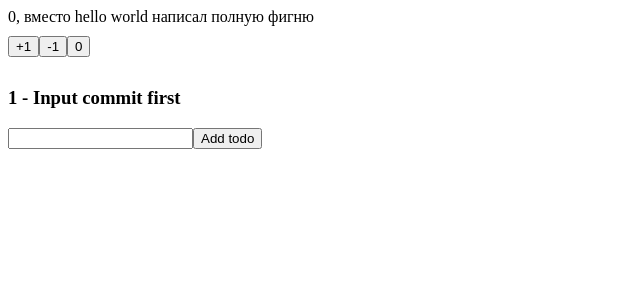
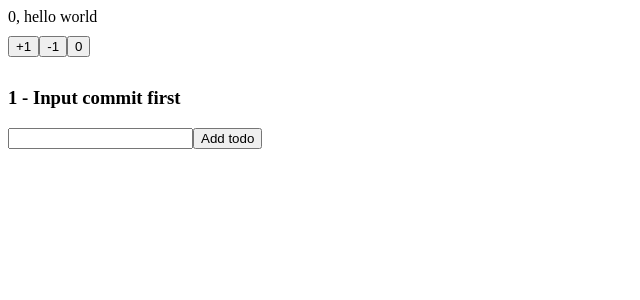
Before and after one commit to PavelStarodubtsev/todo_toolkit, a React (Create React App) app: page / in a window 1280 px wide. Shown: the top 300 px of the page, without its empty margins (0-640 px from the left). Built offline with nearby package versions, Linux system fonts and the light colour scheme.

Commit message:
Revert "вместо  hello world написал полную фигню - test for revert"
This reverts commit 7d6429475c412990f3a594e4c1c823163d6911d1.

```diff
--- a/src/App.jsx
+++ b/src/App.jsx
@@ -22,7 +22,7 @@ function App() {
 
     return (
         <>
-            <div>{count}, вместо  hello world написал полную фигню</div>
+            <div>{count}, hello world</div>
             <div className="btnBlock">
                 <button type="button" onClick={() => dispatch(increment())}>
                     +1
```
